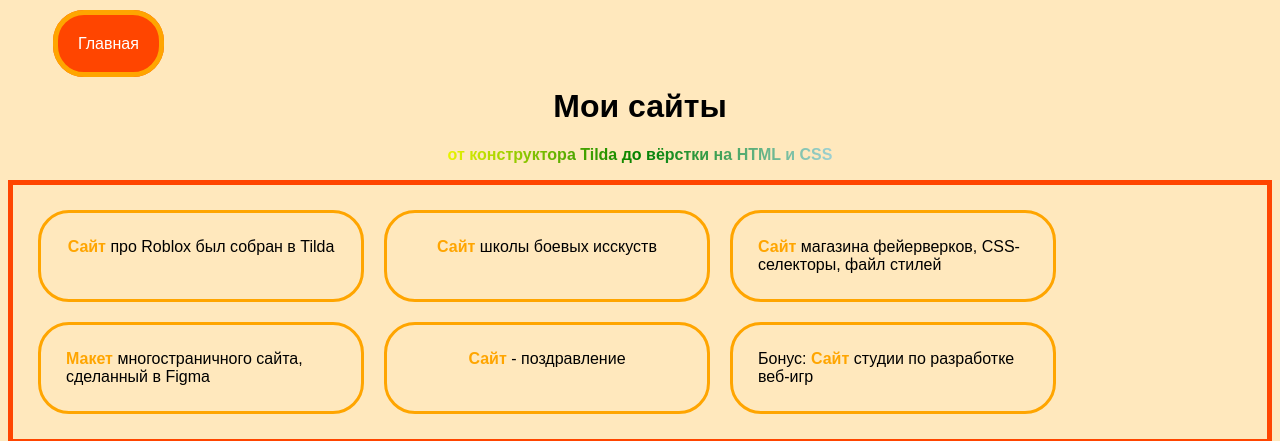
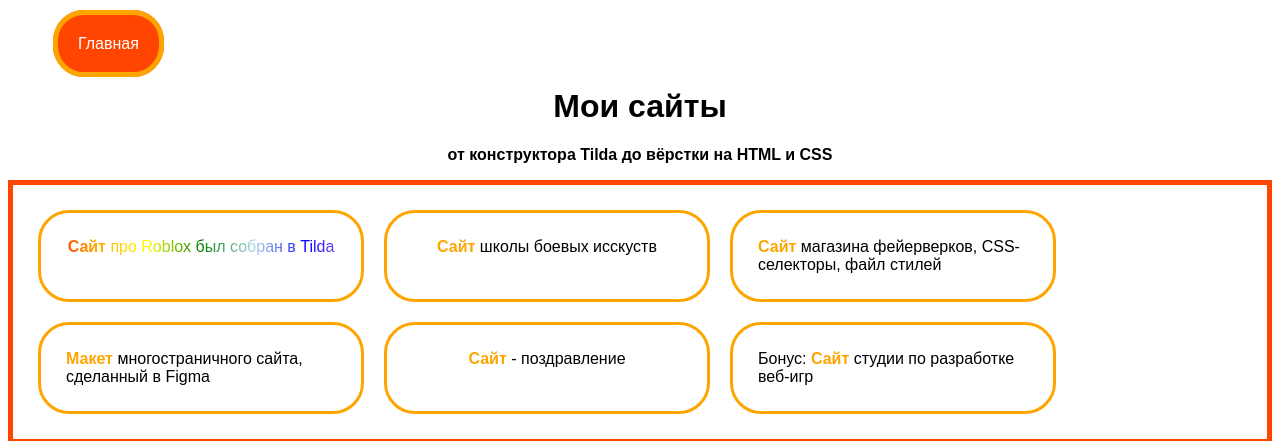
Before and after one commit to IvanSerdun/my_first_portfolio2.github.io, a plain HTML site: page index.html in a window 1280 px wide. In both pictures the pointer is over the element 201 px from the left and 256 px from the top of the page. Shown: the top 441 px of the page. Drawn offline with Linux system fonts and the light colour scheme.

Commit message:
Update style.css

```diff
--- a/style.css
+++ b/style.css
@@ -1,6 +1,5 @@
 body {
     font-family: sans-serif;
-    background-color: rgb(255, 232, 189);
 }
 
 header a {
@@ -43,6 +42,12 @@ h1:hover {
     -webkit-text-fill-color: transparent;
 }
 
+.site:hover {
+    background-image: linear-gradient(to right, red, orange, yellow, green, lightblue, blue, violet);
+    -webkit-background-clip: text;
+    -webkit-text-fill-color: transparent;
+}
+
 .sites {
     display: flex;
     flex-wrap: wrap;
@@ -60,11 +65,15 @@ h1:hover {
     margin: 10px;
 }
 
-.text-big {
+.text-big:hover {
     text-align: center;
     background-image: linear-gradient(to right, red, orange, yellow, green, lightblue, blue, violet);
     -webkit-background-clip: text;
     -webkit-text-fill-color: transparent;
+}
+
+.text-big {
+    text-align: center;
 }
 
 .link-text {
```
